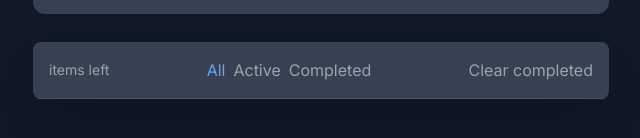
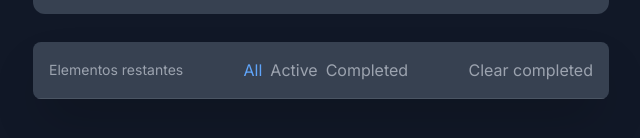
Before and after one commit to oskygon/Lista-de-tareas, a React (Create React App) app: page / in a window 1280 px wide. Shown: the part 408-546 px from the top of the page, without its empty margins (319-959 px from the left). Built offline with nearby package versions, Linux system fonts and the light colour scheme.

Commit message:
arreglo handleSetComplete

```diff
--- a/src/App.js
+++ b/src/App.js
@@ -47,7 +47,11 @@ const handleDelete= (id)=>{
     <Title />
 
     <TodoInput addTodo={addTodo} />
-    <TodoList todos={todos} handleSetComplete={handleSetComplete} handleDelete={handleDelete}/>
+    <TodoList todos={todos}
+              handleSetComplete={handleSetComplete}
+              handleDelete={handleDelete}
+
+    />
 
 
 
--- a/src/components/TodoFilters/TodoFilters.components.jsx
+++ b/src/components/TodoFilters/TodoFilters.components.jsx
@@ -9,7 +9,7 @@ const FiltersContainer = ({ children }) => {
 const ItemsLeft = ({ total }) => {
     return (
         <p className="text-gray-400 text-sm">
-            {total} items left
+            {total} Elementos restantes
         </p>
     )
 };
--- a/src/components/TodoList/TodoList.jsx
+++ b/src/components/TodoList/TodoList.jsx
@@ -1,16 +1,16 @@
 import { Todo } from "../Todo"
 import { TodoFilters } from "../TodoFilters/TodoFilters"
 
-const TodoList=({todos, handleSetComplete, handleDelete})=>{
+const TodoList=({ todos, handleSetComplete, handleDelete })=>{
     return(
 <div className="flex flex-col mt-7 rounded-lg overflow-hidden shadow-2xl">
 {todos.map(todo =>{
     return(
-        <Todo key= {todo.id} todo={todo}  handleDelete={handleDelete} handlSetComplete={handleSetComplete} />
+        <Todo key= {todo.id} todo={todo}  handleDelete={handleDelete} handleSetComplete={handleSetComplete} />
     )
 })}
 <TodoFilters />
 </div>
     )
-}
+};
 export {TodoList}
```
